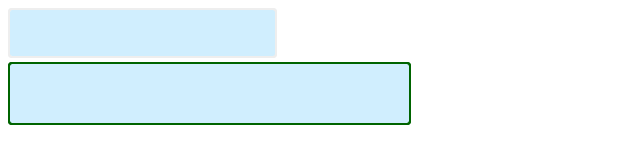
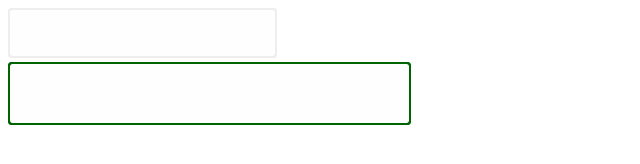
Before and after one commit to petarjs/smart-email-field, a website: page index.html in a window 1280 px wide. Shown: the whole page, without its empty margins (0-640 px from the left). Drawn offline with Linux system fonts and the light colour scheme.

Commit message:
update readme

```diff
--- a/index.html
+++ b/index.html
@@ -35,14 +35,14 @@
     <form action="#">
       <input type="email" class="my-email" name="email" id="em">
       <br>
-      <input type="email" class="my-email my-email--big" name="email2" id="ail">
+      <input type="text" class="my-email my-email--big" name="email2" id="ail">
     </form>
 
     <script>
       [].slice.call(document.querySelectorAll('.my-email'))
         .map(el => new SmartEmailField(el, {
           shadowStyle: {
-            background: 'rgba(100, 200, 250, 0.3)',
+            background: 'rgba(250, 250, 250, 0.3)',
             color: 'rgba(0,0,0,0.3)'
           }
         }));
```
Also changed, not shown: images/smart-email-field.gif (added), readme.md, 1 other file.
